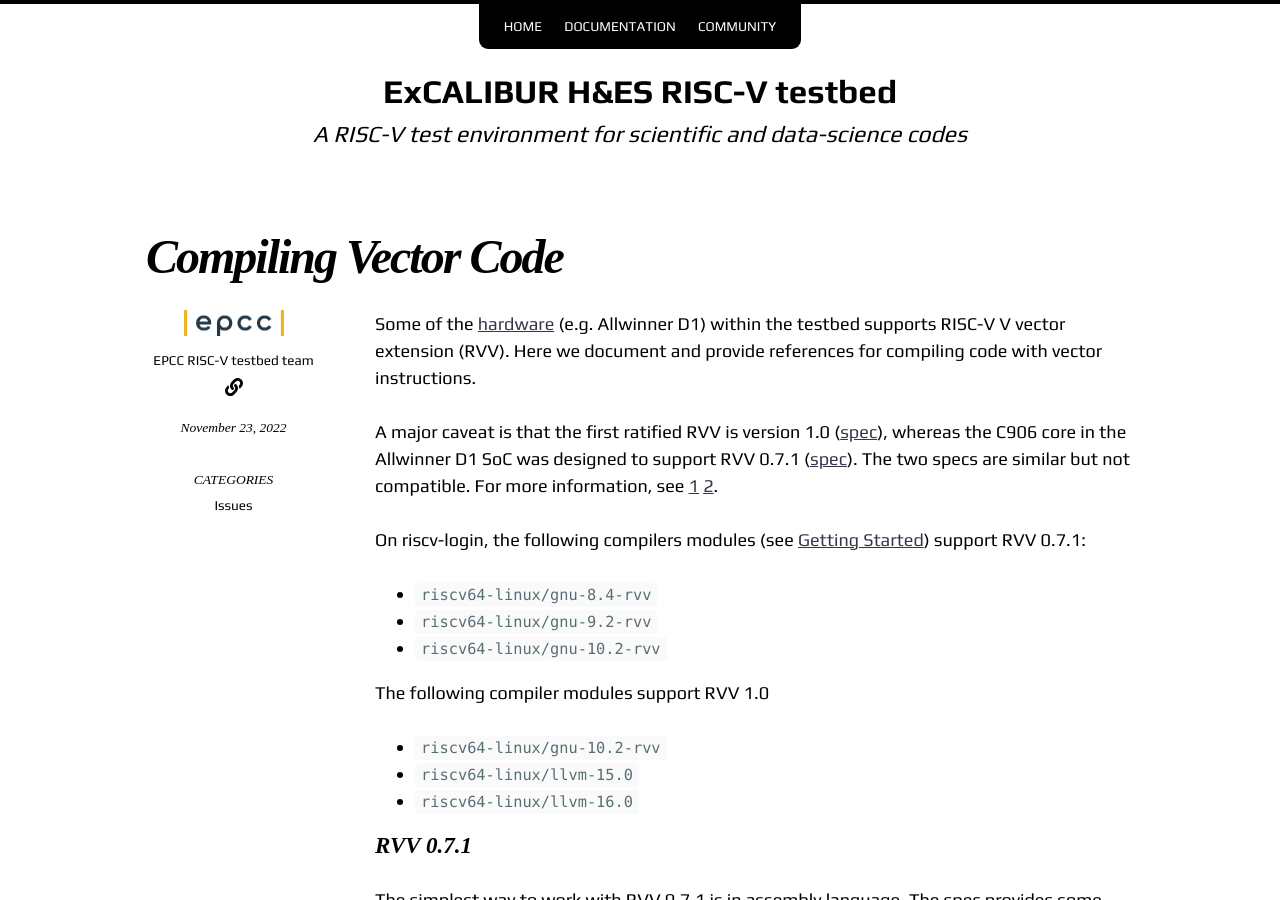
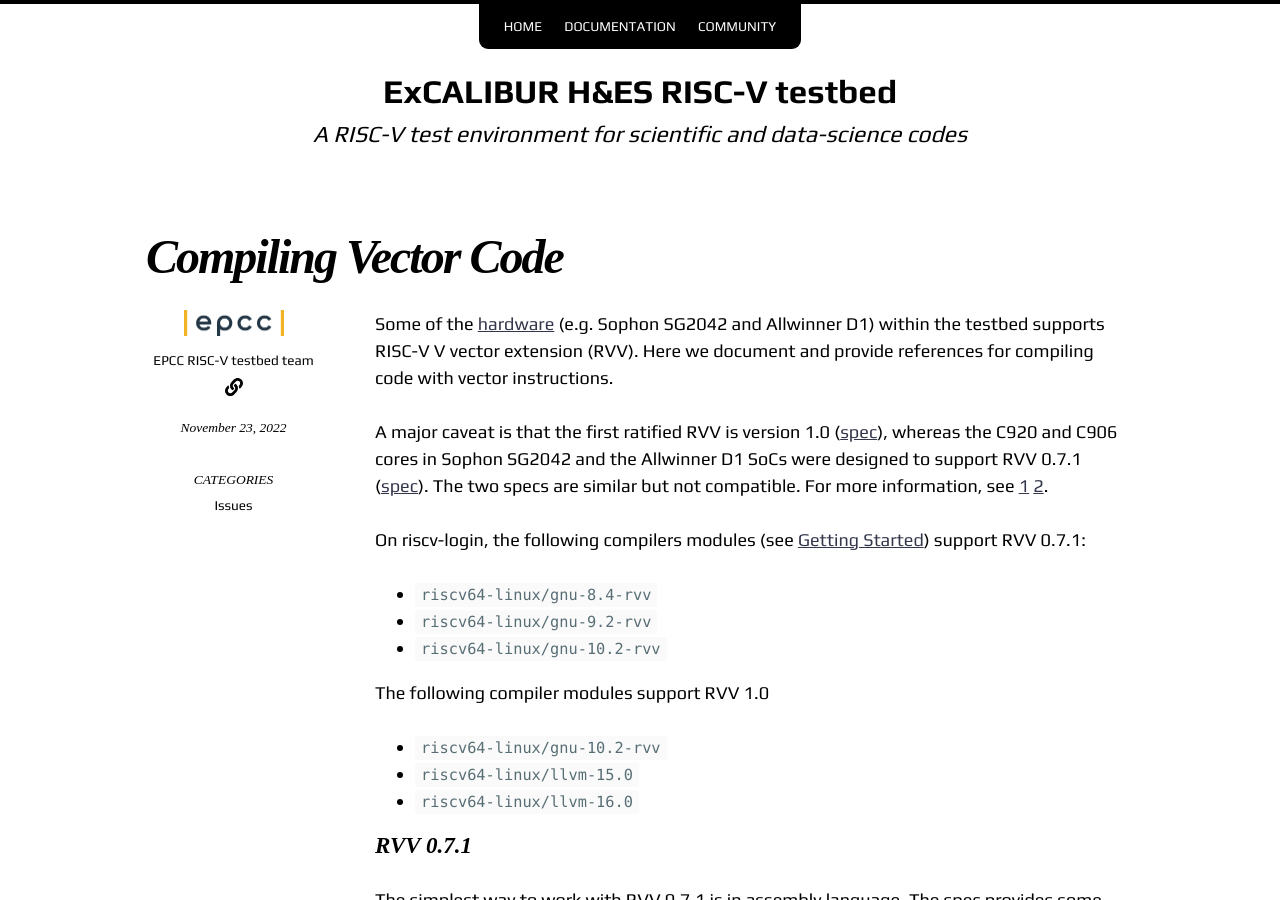
Before and after one commit to RISCVtestbed/riscvtestbed.github.io, a Jekyll site: the page built from _posts/issues/2022-11-23-compiling-vector.md, in a window 1280 px wide and 900 px high. Built offline with Jekyll 4.4.1, drawn with Linux system fonts in a browser that asks for light colours; nearby versions of some CDN libraries.

Commit message:
Added Sophon SG2042

```diff
--- a/_posts/issues/2022-11-23-compiling-vector.md
+++ b/_posts/issues/2022-11-23-compiling-vector.md
@@ -7,9 +7,9 @@ tags:
 last_modified_at: 2022-11-23
 ---
 
-Some of the [hardware]({% link _documentation/hardware.md %}) (e.g. Allwinner D1) within the testbed supports RISC-V V vector extension (RVV). Here we document and provide references for compiling code with vector instructions.
+Some of the [hardware]({% link _documentation/hardware.md %}) (e.g. Sophon SG2042 and Allwinner D1) within the testbed supports RISC-V V vector extension (RVV). Here we document and provide references for compiling code with vector instructions.
 
-A major caveat is that the first ratified RVV is version 1.0 ([spec](https://github.com/riscv/riscv-v-spec/blob/3570f998903f00352552b670f1f7b7334f0a144a/v-spec.adoc)), whereas the C906 core in the Allwinner D1 SoC was designed to support RVV 0.7.1 ([spec](https://github.com/riscv/riscv-v-spec/blob/0a24d0f61b5cd3f1f9265e8c40ab211daa865ede/v-spec.adoc)). The two specs are similar but not compatible. For more information, see [1](https://www.reddit.com/r/RISCV/comments/v1dvww/allwinner_d1_extensions/) [2](https://github.com/riscv/riscv-v-spec/issues/667).
+A major caveat is that the first ratified RVV is version 1.0 ([spec](https://github.com/riscv/riscv-v-spec/blob/3570f998903f00352552b670f1f7b7334f0a144a/v-spec.adoc)), whereas the C920 and C906 cores in Sophon SG2042 and the Allwinner D1 SoCs were designed to support RVV 0.7.1 ([spec](https://github.com/riscv/riscv-v-spec/blob/0a24d0f61b5cd3f1f9265e8c40ab211daa865ede/v-spec.adoc)). The two specs are similar but not compatible. For more information, see [1](https://www.reddit.com/r/RISCV/comments/v1dvww/allwinner_d1_extensions/) [2](https://github.com/riscv/riscv-v-spec/issues/667).
 
 
 On riscv-login, the following compilers modules (see [Getting Started]({% link _documentation/getting_started.md %})) support RVV 0.7.1:
```
